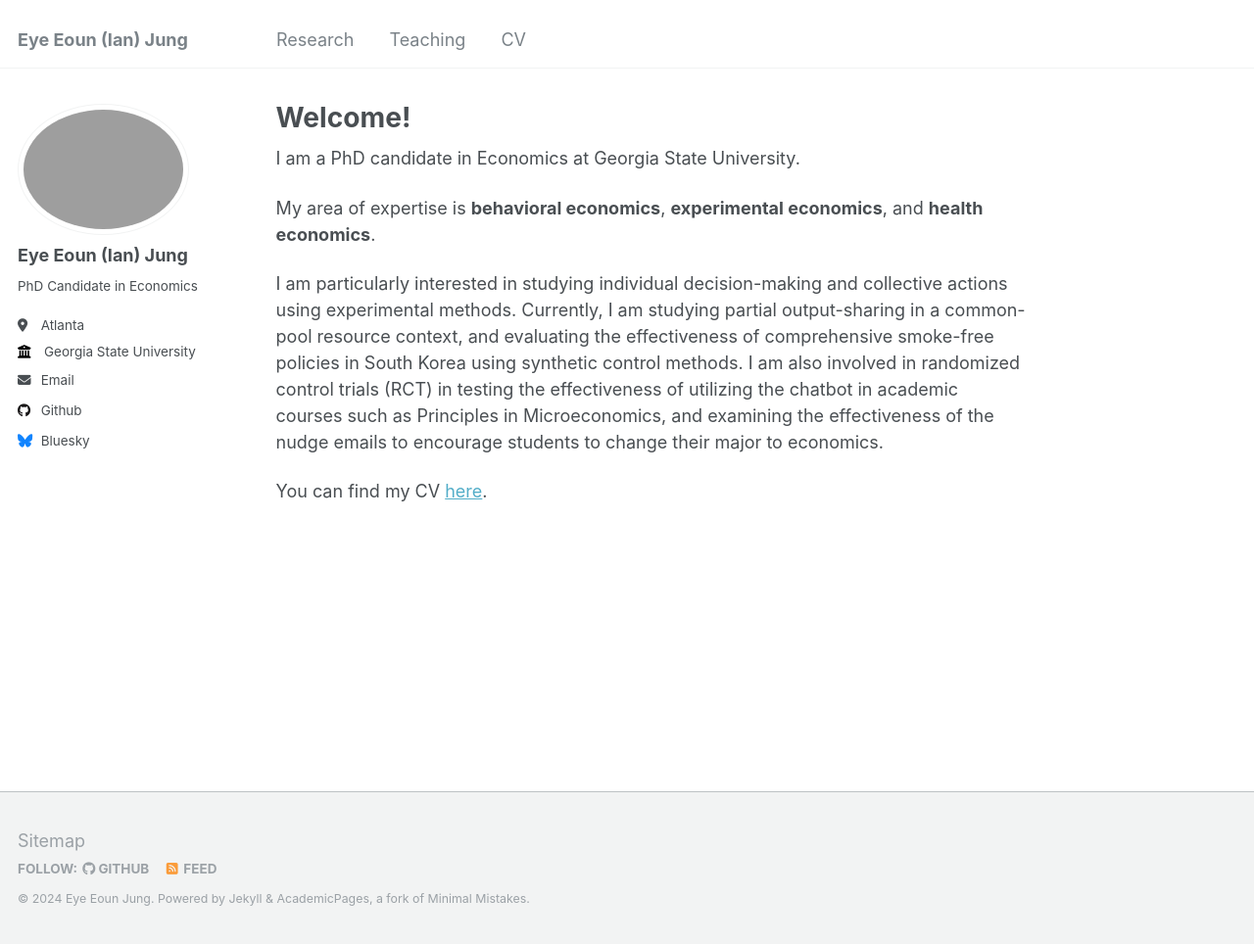
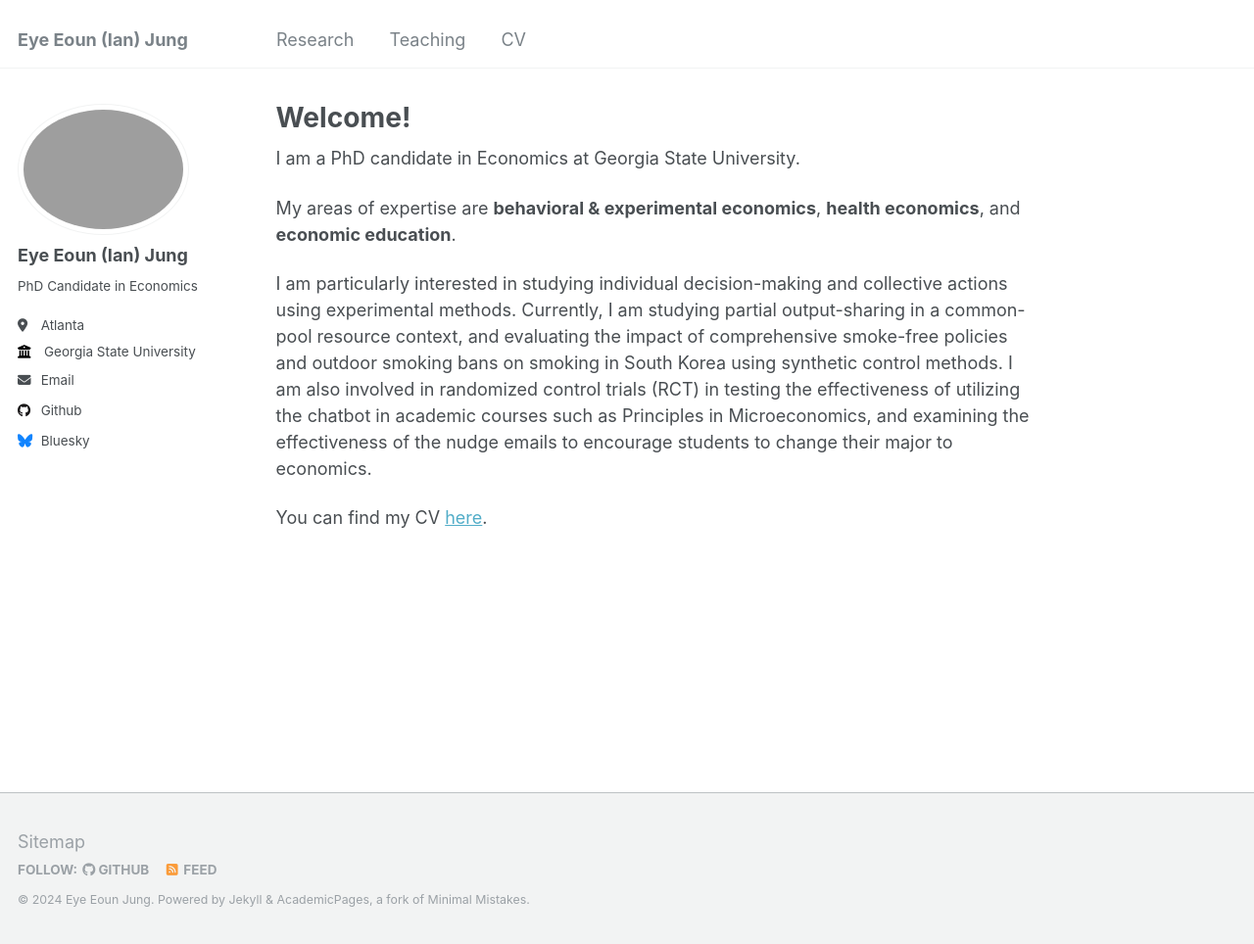
Before and after one commit to ejung11/ejung11.github.io, a Jekyll site: the page built from _pages/about.md, in a window 1280 px wide and 964 px high. Shown: the whole window at 98% size. Built offline with Jekyll 4.4.1, drawn with Linux system fonts in a browser that asks for light colours.

Commit message:
Add files via upload

```diff
--- a/_pages/about.md
+++ b/_pages/about.md
@@ -9,8 +9,8 @@ redirect_from:
 
 I am a PhD candidate in Economics at Georgia State University.
 
-My area of expertise is **behavioral economics**, **experimental economics**, and **health economics**.
+My areas of expertise are **behavioral & experimental economics**, **health economics**, and **economic education**.
 
-I am particularly interested in studying individual decision-making and collective actions using experimental methods. Currently, I am studying partial output-sharing in a common-pool resource context, and evaluating the effectiveness of comprehensive smoke-free policies in South Korea using synthetic control methods. I am also involved in randomized control trials (RCT) in testing the effectiveness of utilizing the chatbot in academic courses such as Principles in Microeconomics, and examining the effectiveness of the nudge emails to encourage students to change their major to economics.
+I am particularly interested in studying individual decision-making and collective actions using experimental methods. Currently, I am studying partial output-sharing in a common-pool resource context, and evaluating the impact of comprehensive smoke-free policies and outdoor smoking bans on smoking in South Korea using synthetic control methods. I am also involved in randomized control trials (RCT) in testing the effectiveness of utilizing the chatbot in academic courses such as Principles in Microeconomics, and examining the effectiveness of the nudge emails to encourage students to change their major to economics.
 
 You can find my CV [here](https://ejung11.github.io/files/CV_EyeEoun_Jung_2024.pdf).
```
